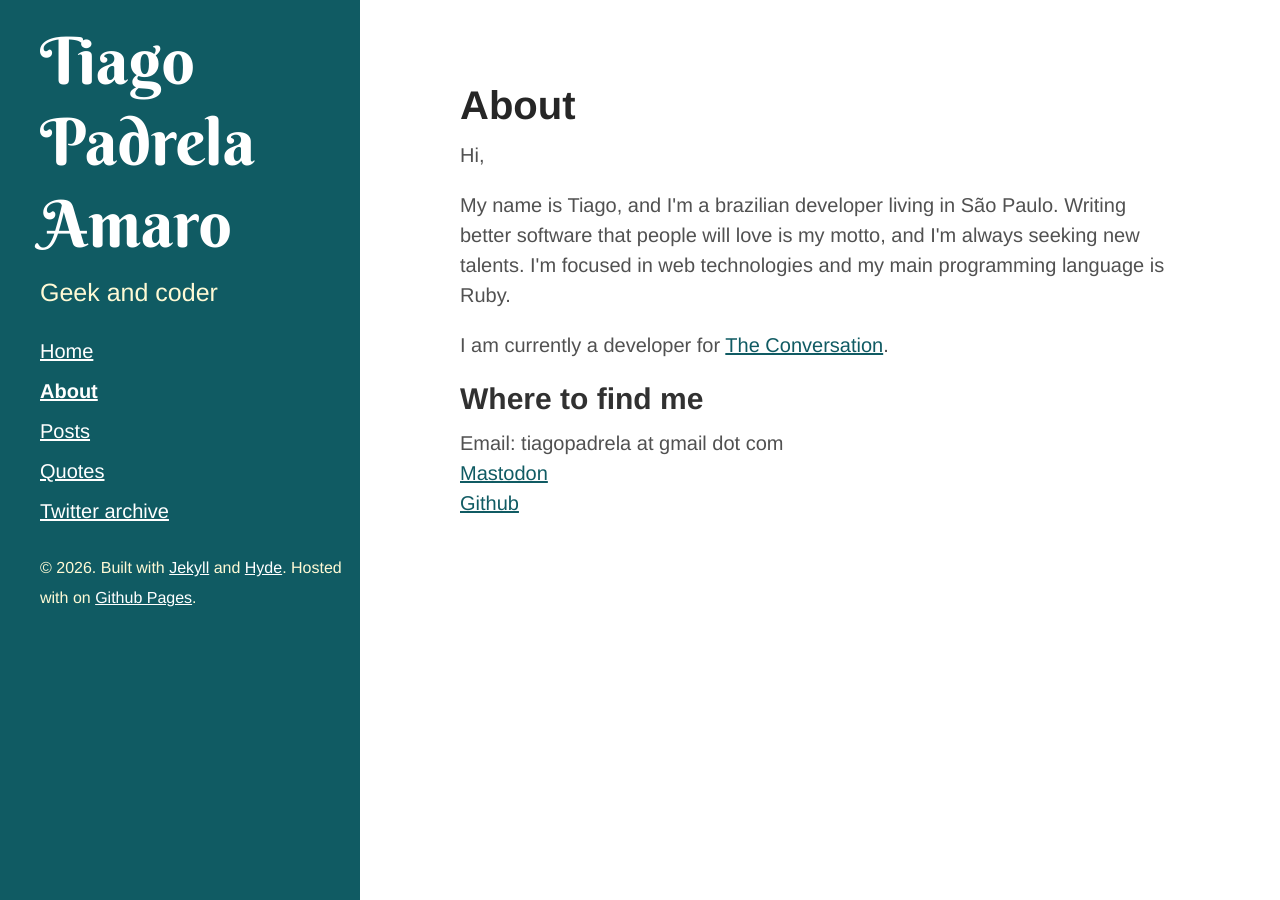
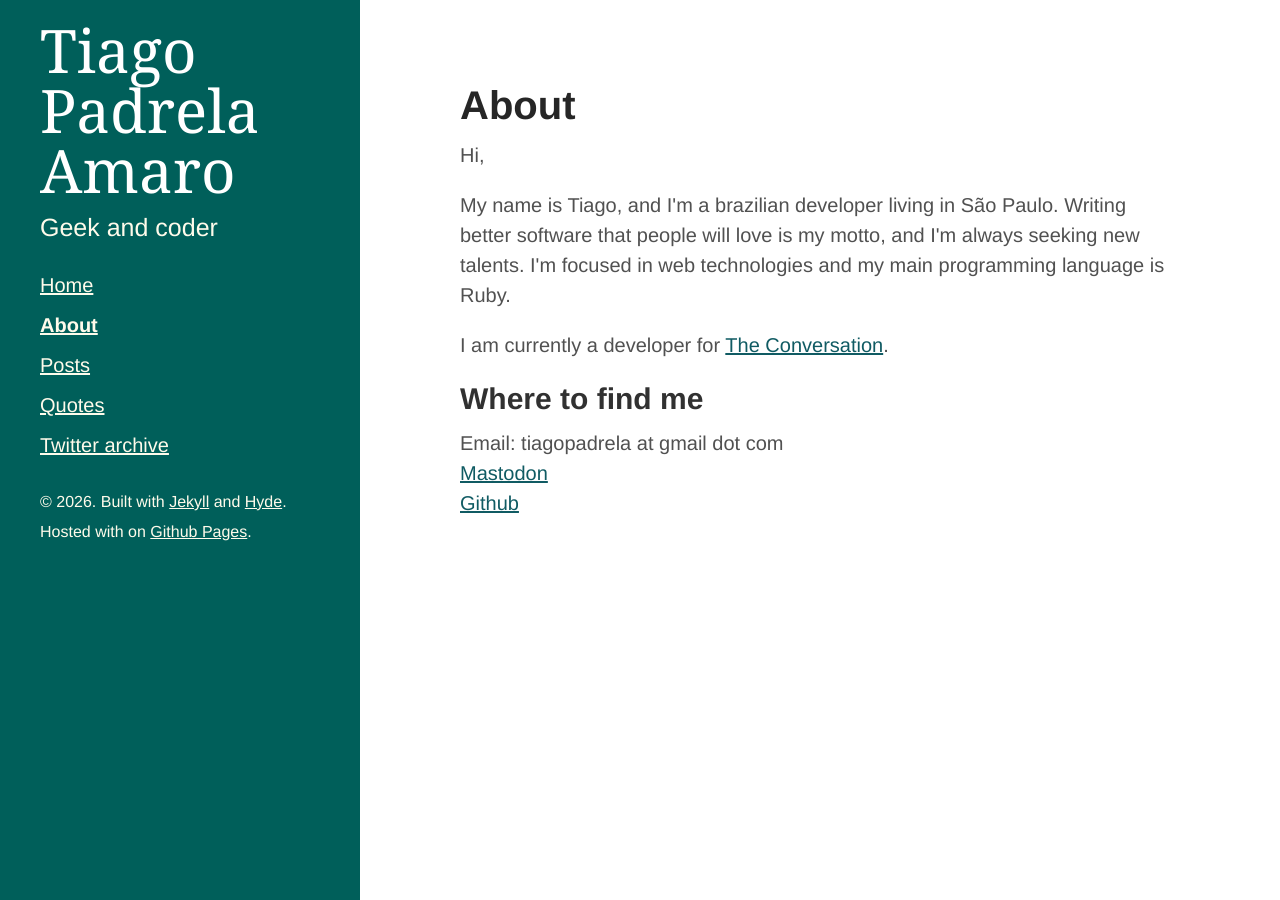
Before and after one commit to tiagoamaro/tiagoamaro.com.br_jekyll, a Jekyll site: the page built from about.html, in a window 1280 px wide. Built offline with Jekyll 4.4.1, drawn with Linux system fonts in a browser that asks for light colours.

Commit message:
Migrate sidebar to Tailwind utilities
Inline `.sidebar`, `.sidebar-about`, `.sidebar-nav`, `.sidebar-copyright`,
`.container`, `.lead`, and `#easter_egg` as Tailwind utility classes.
`mobile_menu.js` now toggles `hidden`/`rotate-45` instead of the removed
custom classes. Drops the now-dead `.container`, `.lead`, and sidebar rules
from `hyde.scss`/`custom.scss`/`poole.scss`.

```diff
--- a/_includes/sidebar.html
+++ b/_includes/sidebar.html
@@ -1,12 +1,12 @@
-<div class="sidebar">
-  <div class="container sidebar-sticky">
-    <div class="sidebar-about">
-      <h1>Tiago Padrela Amaro</h1>
-      <p class="lead">Geek and coder</p>
+<div class="sidebar bg-teal-800 px-4 py-8 text-center text-amber-50 md:fixed md:inset-y-0 md:left-0 md:w-72 md:text-left">
+  <div class="mx-auto max-w-xl px-4 md:absolute md:inset-4">
+    <div>
+      <h1 class="mt-0 font-serif text-5xl font-normal text-white">Tiago Padrela Amaro</h1>
+      <p class="text-xl font-light">Geek and coder</p>
     </div>
 
-    <nav class="sidebar-nav">
-      <a class="sidebar-nav-item {% if page.url == "/" %}active{% endif %}" href="/">Home</a>
+    <nav class="sidebar-nav mb-4 hidden md:block">
+      <a class="block leading-loose text-amber-50 hover:text-amber-400 focus:text-amber-400 hover:underline focus:underline {% if page.url == "/" %}font-bold{% endif %}" href="/">Home</a>
 
       {% comment %}
         The code below dynamically generates a sidebar nav of pages with
@@ -17,20 +17,20 @@
       {% for node in pages_list %}
         {% if node.title != null %}
           {% if node.layout == "page" %}
-            <a class="sidebar-nav-item{% if page.url == node.url %} active{% endif %}" href="{{ node.url }}">{{ node.title }}</a>
+            <a class="block leading-loose text-amber-50 hover:text-amber-400 focus:text-amber-400 hover:underline focus:underline{% if page.url == node.url %} font-bold{% endif %}" href="{{ node.url }}">{{ node.title }}</a>
           {% endif %}
         {% endif %}
       {% endfor %}
     </nav>
 
-    <p class="sidebar-copyright">
+    <p class="sidebar-copyright hidden md:block">
       <small>
-        &copy; {{ site.time | date: '%Y' }}. Built with <a href="http://jekyllrb.com/" target="_blank">Jekyll</a> and <a href="https://github.com/poole/hyde" target="_blank">Hyde</a>. Hosted with <span class="fa fa-heart-o"></span> on <a href="http://pages.github.com/" target="_blank">Github Pages</a>.
+        &copy; {{ site.time | date: '%Y' }}. Built with <a class="text-amber-50 hover:text-amber-400" href="http://jekyllrb.com/" target="_blank">Jekyll</a> and <a class="text-amber-50 hover:text-amber-400" href="https://github.com/poole/hyde" target="_blank">Hyde</a>. Hosted with <span class="fa fa-heart-o"></span> on <a class="text-amber-50 hover:text-amber-400" href="http://pages.github.com/" target="_blank">Github Pages</a>.
       </small>
     </p>
 
-    <a id="easter_egg" href="https://en.wikipedia.org/wiki/Doom_(1993_video_game)"></a>
+    <a id="easter_egg" href="https://en.wikipedia.org/wiki/Doom_(1993_video_game)" class="hidden h-8 w-7" style="background-image: url(/public/images/doom_marine.gif);"></a>
 
-    <div class="mobile-menu-arrow mobile-menu-arrow-up"></div>
+    <div class="mobile-menu-arrow mx-auto hidden h-4 w-4 rotate-45 cursor-pointer border-r-2 border-b-2 border-white max-md:block"></div>
   </div>
 </div>
--- a/_scss/custom.scss
+++ b/_scss/custom.scss
@@ -10,68 +10,9 @@ a:hover {
 
 /* Themes */
 
-.theme-base-10 .sidebar {
-  background-color: #105B63;
-  color: #FFFAD5;
-}
 .theme-base-10 .content a,
 .theme-base-10 .related-posts li a:hover {
   color: #105B63;
-}
-
-/* Sidebar */
-
-.sidebar-sticky {
-  top: 1rem;
-}
-
-.sidebar h1 {
-  font-family: 'Berkshire Swash', serif;
-  font-weight: normal;
-}
-
-.sidebar-nav-item {
-  line-height: 2.0;
-}
-
-.sidebar .devto-logo {
-  fill: white;
-}
-
-/* Sidebar Responsive */
-
-.sidebar .mobile-menu-arrow {
-  display: none;
-  margin: 0 auto;
-  border-bottom: 2px solid #ffffff;
-  border-right: 2px solid #ffffff;
-  width: 16px;
-  height: 16px;
-}
-
-.sidebar .mobile-menu-arrow-down {
-  transform: rotate(225deg);
-}
-
-.sidebar .mobile-menu-arrow-up {
-  transform: rotate(45deg);
-}
-
-@media (max-width: 48em) {
-  .sidebar .sidebar-nav,
-  .sidebar .sidebar-copyright {
-    display: none;
-  }
-
-  .sidebar .sidebar-nav.show-mobile,
-  .sidebar .sidebar-copyright.show-mobile {
-    display: block;
-  }
-
-  .sidebar .mobile-menu-arrow {
-    cursor: pointer; /* Who knows... */
-    display: block;
-  }
 }
 
 /* Icons */
@@ -80,13 +21,6 @@ a:hover {
   font-size: 2em;
 }
 
-#easter_egg {
-  background-image: url(/public/images/doom_marine.gif);
-  display: none;
-  height: 32px;
-  width: 28px;
-}
-
 /* Content */
 
 .content .related-posts li {
--- a/_scss/hyde.scss
+++ b/_scss/hyde.scss
@@ -44,76 +44,6 @@ html {
     font-size: 20px;
   }
 }
-
-
-/*
- * Sidebar
- *
- * Flexible banner for housing site name, intro, and "footer" content. Starts
- * out above content in mobile and later moves to the side with wider viewports.
- */
-
-.sidebar {
-  text-align: center;
-  padding: 2rem 1rem;
-  color: rgba(255,255,255,.5);
-  background-color: #202020;
-}
-@media (min-width: 48em) {
-  .sidebar {
-    position: fixed;
-    top: 0;
-    left: 0;
-    bottom: 0;
-    width: 18rem;
-    text-align: left;
-  }
-}
-
-/* Sidebar links */
-.sidebar a {
-  color: #fff;
-}
-
-/* About section */
-.sidebar-about h1 {
-  color: #fff;
-  margin-top: 0;
-  font-family: "Abril Fatface", serif;
-  font-size: 3.25rem;
-}
-
-/* Sidebar nav */
-.sidebar-nav {
-  margin-bottom: 1rem;
-}
-.sidebar-nav-item {
-  display: block;
-  line-height: 1.75;
-}
-a.sidebar-nav-item:hover,
-a.sidebar-nav-item:focus {
-  text-decoration: underline;
-}
-.sidebar-nav-item.active {
-  font-weight: bold;
-}
-
-/* Sticky sidebar
- *
- * Add the `sidebar-sticky` class to the sidebar's container to affix it the
- * contents to the bottom of the sidebar in tablets and up.
- */
-
-@media (min-width: 48em) {
-  .sidebar-sticky {
-    position: absolute;
-    right:  1rem;
-    bottom: 1rem;
-    left:   1rem;
-  }
-}
-
 
 
 /*
--- a/_scss/poole.scss
+++ b/_scss/poole.scss
@@ -253,18 +253,6 @@ tbody tr:nth-child(odd) th {
 
 
 /*
- * Custom type
- *
- * Extend paragraphs with `.lead` for larger introductory text.
- */
-
-.lead {
-  font-size: 1.25rem;
-  font-weight: 300;
-}
-
-
-/*
  * Messages
  *
  * Show alert messages to users. You may add it to single elements like a `<p>`,
@@ -279,19 +267,6 @@ tbody tr:nth-child(odd) th {
 }
 
 
-/*
- * Container
- *
- * Center the page content.
- */
-
-.container {
-  max-width: 38rem;
-  padding-left:  1rem;
-  padding-right: 1rem;
-  margin-left:  auto;
-  margin-right: auto;
-}
 
 
 /*
--- a/public/js/mobile_menu.js
+++ b/public/js/mobile_menu.js
@@ -7,11 +7,11 @@ document.addEventListener("DOMContentLoaded", function () {
   );
 
   menuArrow.onclick = function () {
-    menuArrow.classList.toggle("mobile-menu-arrow-up");
-    menuArrow.classList.toggle("mobile-menu-arrow-down");
+    menuArrow.classList.toggle("rotate-45");
+    menuArrow.classList.toggle("-rotate-45");
 
     sidebarItems.forEach(function (item) {
-      item.classList.toggle("show-mobile");
+      item.classList.toggle("hidden");
     });
   };
 });
```
